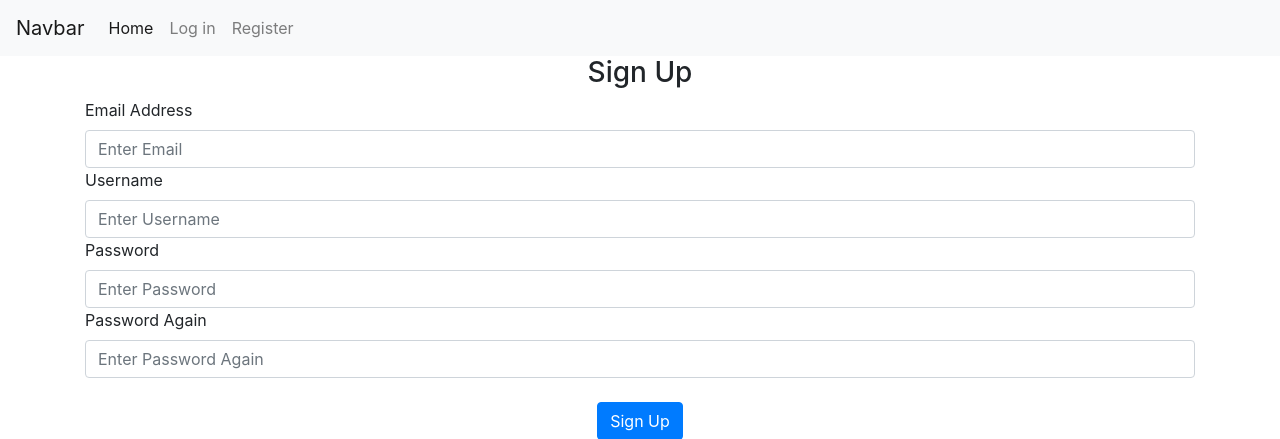
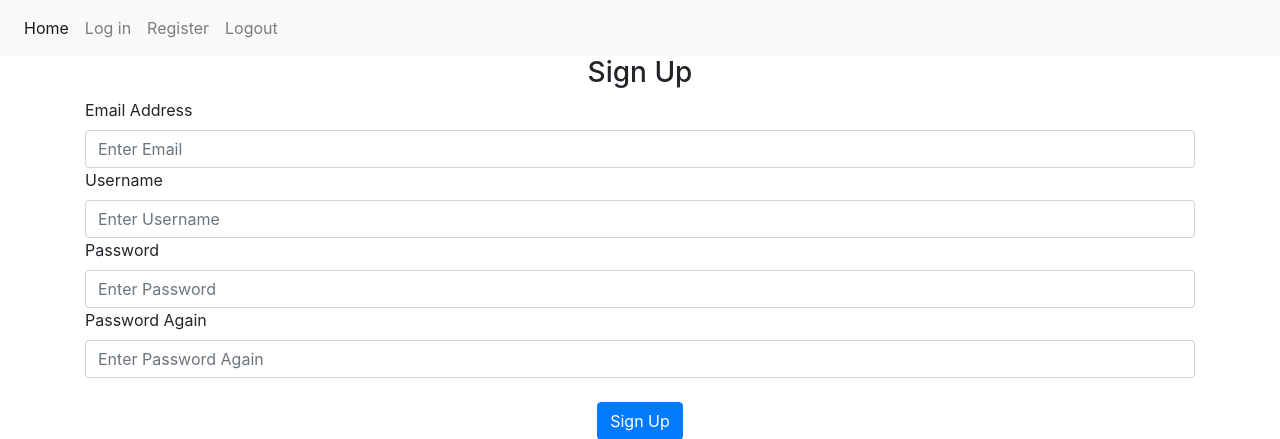
Before and after one commit to barrakz/Football-League, a Flask app: page /sign-up in a window 1280 px wide. Shown: the top 439 px of the page. Run offline with Flask 3, Linux system fonts and the light colour scheme; some libraries are stand-ins or nearby versions.

Commit message:
add links to home and logout function

```diff
--- a/website/auth.py
+++ b/website/auth.py
@@ -1,5 +1,5 @@
 from flask import Blueprint, redirect, url_for, request, flash, render_template
-from flask_login import current_user, login_user
+from flask_login import current_user, login_user, login_required, logout_user
 from werkzeug.security import check_password_hash, generate_password_hash
 
 from . import db
@@ -65,5 +65,7 @@ def sign_up():
 
 
 @auth.route("/logout")
+@login_required
 def logout():
-    return "Logout"
+    logout_user()
+    return redirect(url_for("views.home"))
--- a/website/templates/base.html
+++ b/website/templates/base.html
@@ -13,10 +13,7 @@
   </head>
   <body>
     <nav class="navbar navbar-expand-lg navbar-light bg-light">
-      <a class="navbar-brand" href="#">Navbar</a>
-      <button class="navbar-toggler" type="button" data-toggle="collapse" data-target="#navbarNav" aria-controls="navbarNav" aria-expanded="false" aria-label="Toggle navigation">
-        <span class="navbar-toggler-icon"></span>
-      </button>
+
       <div class="collapse navbar-collapse" id="navbarNav">
         <ul class="navbar-nav">
           <li class="nav-item active">
@@ -26,7 +23,10 @@
             <a class="nav-link" href="{{ url_for('auth.login') }}">Log in</a>
           </li>
           <li class="nav-item">
-            <a class="nav-link" href="#">Register</a>
+            <a class="nav-link" href="{{ url_for('auth.sign_up') }}">Register</a>
+          </li>
+          <li class="nav-item">
+            <a class="nav-link" href="{{ url_for('auth.logout') }}">Logout</a>
           </li>
         </ul>
       </div>
```
